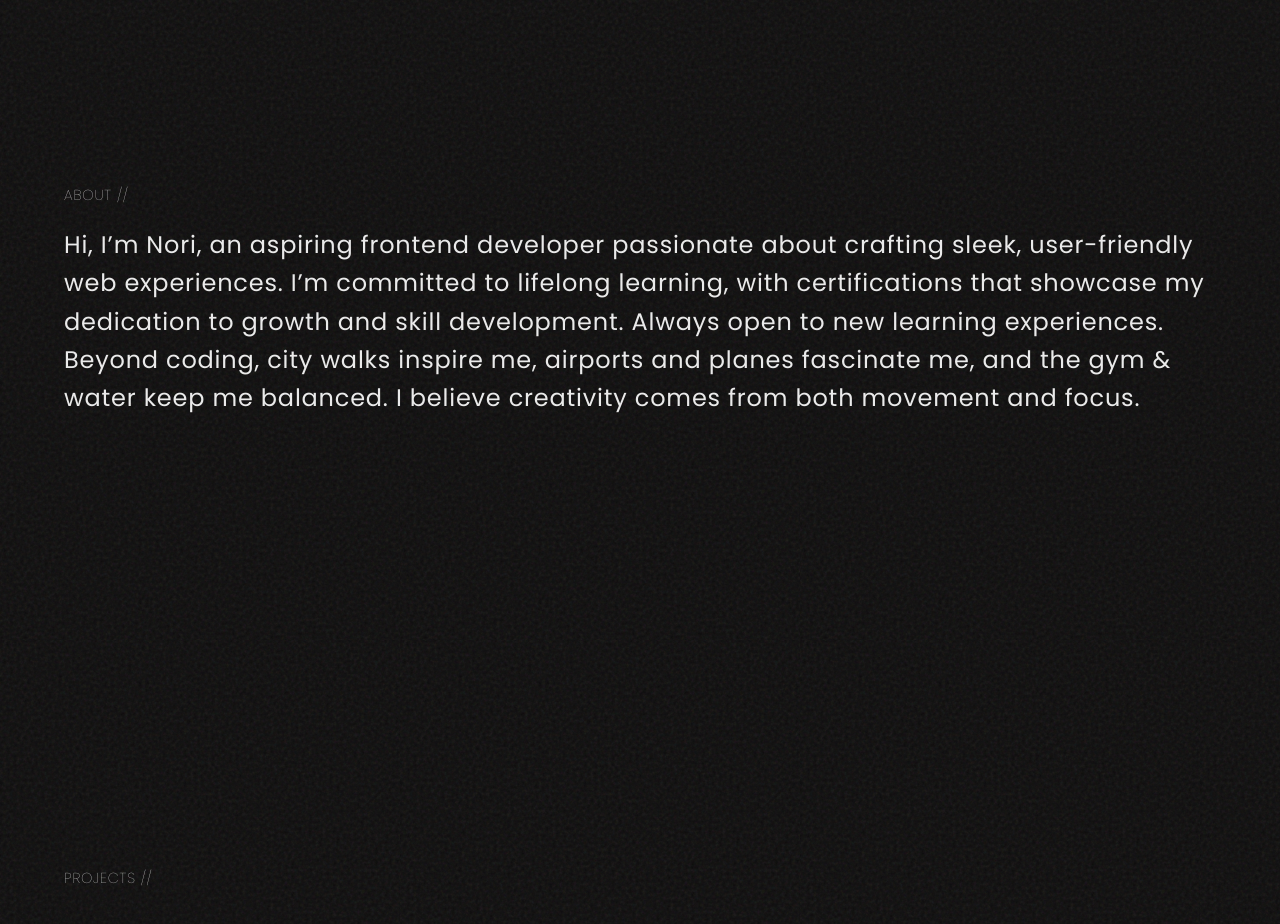
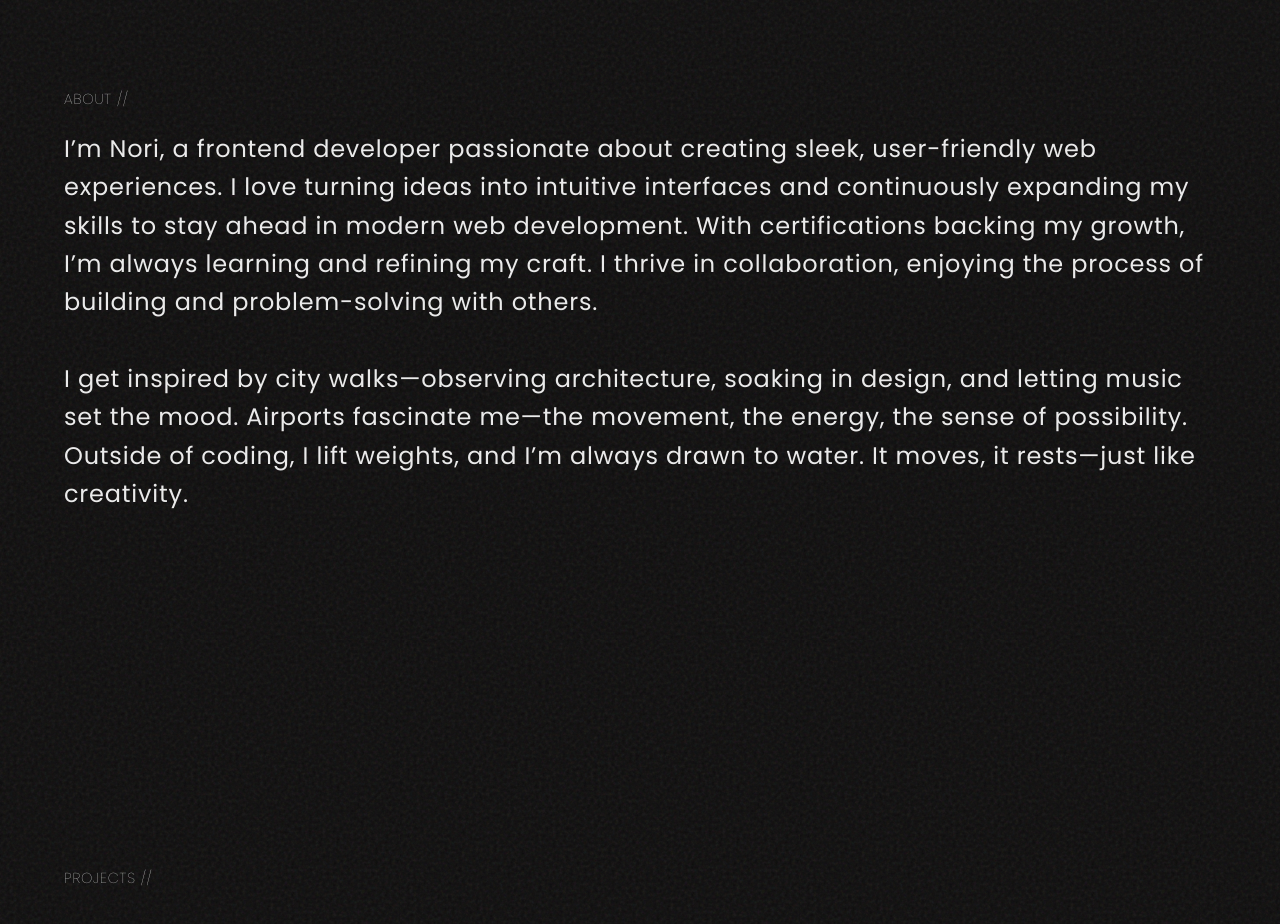
Before and after one commit to zofienora/portfolio-v032025, a React (Vite) app: page / in a window 1280 px wide. Shown: the part 960-1884 px from the top of the page. Built offline with nearby package versions, Linux system fonts and the light colour scheme.

Commit message:
changes about text

```diff
--- a/src/components/About.jsx
+++ b/src/components/About.jsx
@@ -19,11 +19,17 @@ function About() {
           >
               <p className="main_hi">About //</p>
               <h2 className="about-description">
-                  Hi, I’m Nori, an aspiring frontend developer passionate about crafting sleek,
-                  user-friendly web experiences. I’m committed to lifelong learning, with certifications
-                  that showcase my dedication to growth and skill development. Always open to new learning experiences.
-                  Beyond coding, city walks inspire me, airports and planes fascinate me, and the gym & water keep me
-                  balanced. I believe creativity comes from both movement and focus.
+                  I’m Nori, a frontend developer passionate about creating sleek,
+                  user-friendly web experiences. I love turning ideas into intuitive
+                  interfaces and continuously expanding my skills to stay ahead in modern web
+                  development. With certifications backing my growth, I’m always learning and
+                  refining my craft. I thrive in collaboration, enjoying the process of building and
+                  problem-solving with others.<br></br><br></br>
+
+                  I get inspired by city walks—observing architecture, soaking in design, and
+                  letting music set the mood.
+                  Airports fascinate me—the movement, the energy, the sense of possibility.
+                  Outside of coding, I lift weights, and I’m always drawn to water. It moves, it rests—just like creativity.
               </h2>
           </motion.div>
         </div>
```
